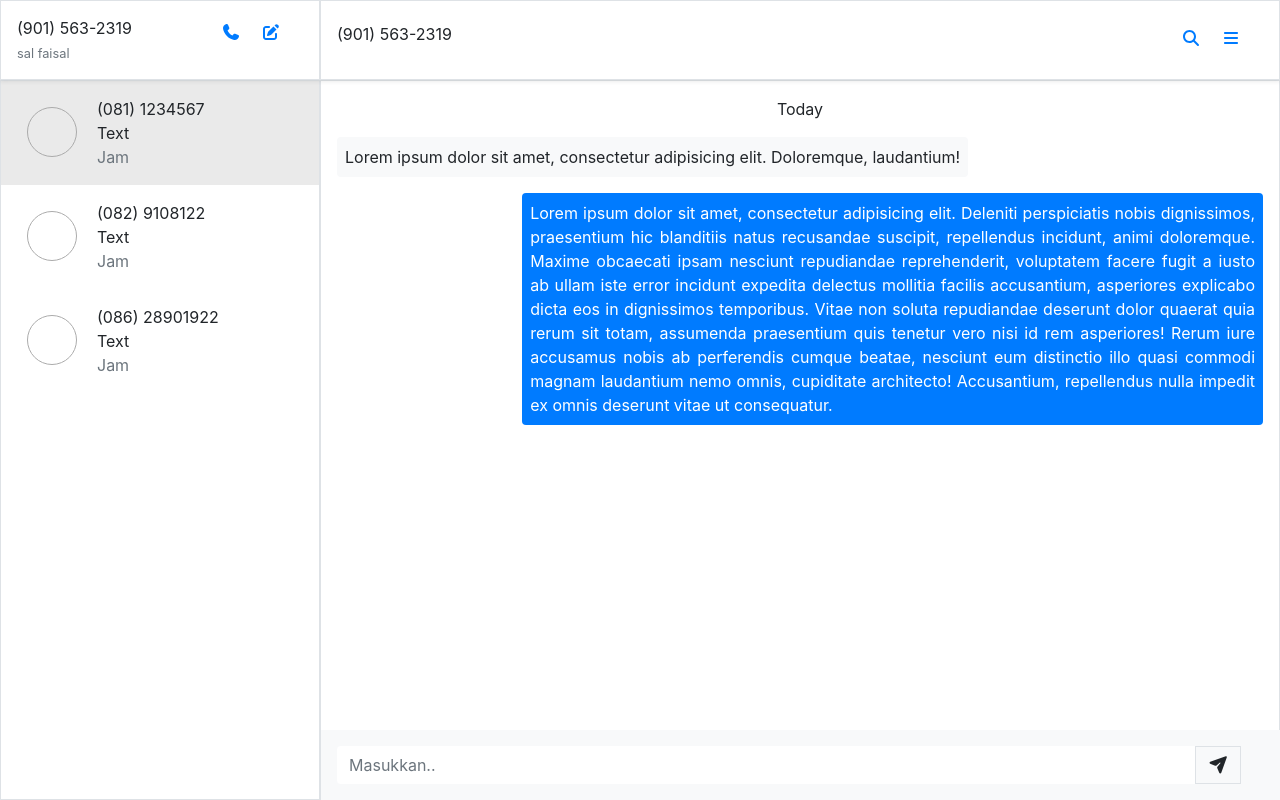
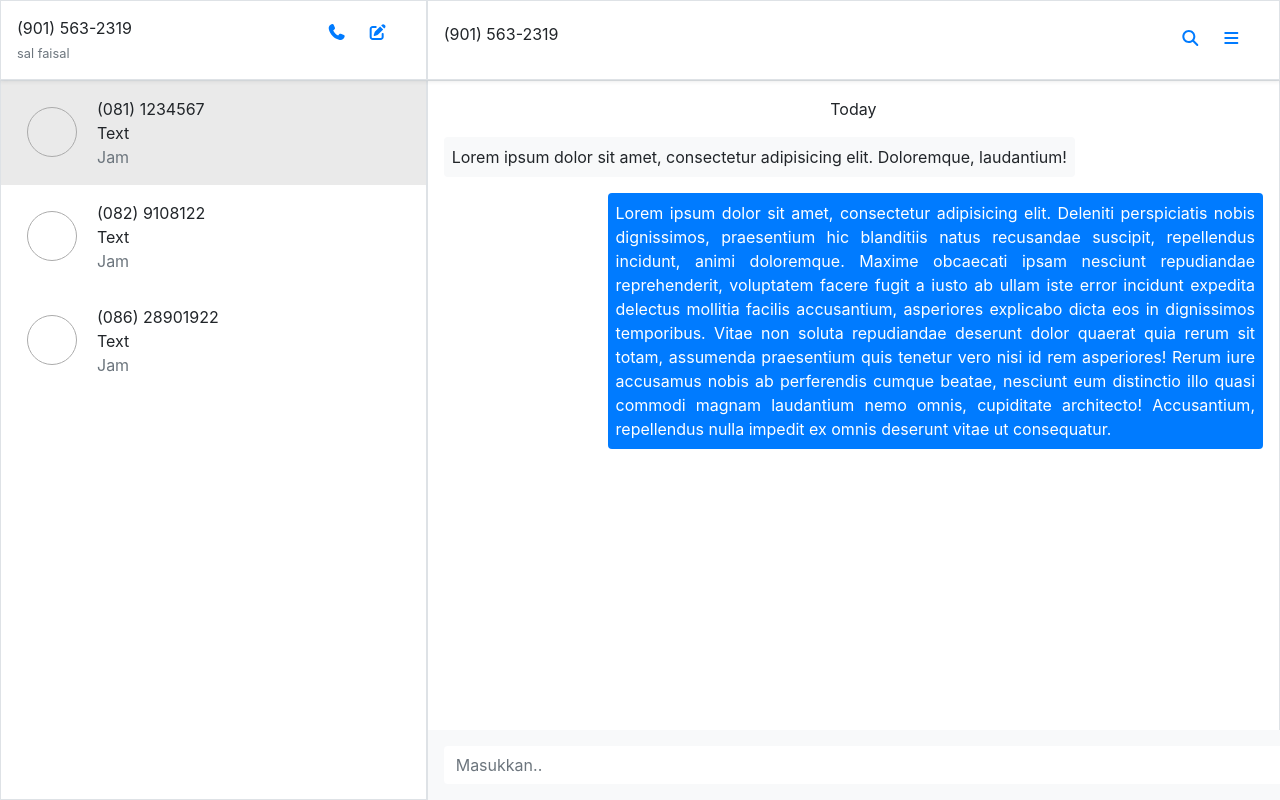
Before and after one commit to faisalach/textnow, a plain HTML site: page index.html in a window 1280 px wide. Drawn offline with Linux system fonts and the light colour scheme.

Commit message:
v1 responsive

```diff
--- a/index.html
+++ b/index.html
@@ -11,7 +11,7 @@
 	<div class="">
 
 		<div class="row header m-0 shadow-sm">
-			<div class="col-md-3 m-0 row p-4 border relative">
+			<div class="col-lg-4 col-md-6 col m-0 row p-4 border relative">
 
 				<div class="row tengah pl-3">
 					<div class="col">
@@ -29,7 +29,7 @@
 				</div>
 
 			</div>
-			<div class="col-md border relative d-md-flex d-none">
+			<div class="col border relative d-md-flex d-none">
 
 				<div class="row tengah withContact">
 					<div class="col ml-3">
@@ -59,8 +59,8 @@
 
 
 		<div class="row body m-0">
-			<div class="col-3 border m-0 p-0 overflow-y-scroll boxContact">
-				<div class="contact p-3 active">
+			<div class="col-lg-4 col-md-6 col border m-0 p-0 overflow-y-scroll boxContact">
+				<div class="contact p-3">
 					<div class="contactImg float-left">
 						<img src="" alt="">
 					</div>
@@ -94,7 +94,7 @@
 					<div class="clear"></div>
 				</div>
 			</div>
-			<div class="col-9 border p-0 room-chat overflow-y-scroll">
+			<div class="col-lg-8 col-md-6 border p-0 room-chat overflow-y-scroll d-md-flex d-none">
 				<div class="chatBox p-3">
 					<div class="date-chat text-center">Today </div>
 
--- a/js/script.js
+++ b/js/script.js
@@ -1,5 +1,6 @@
 $(function() {
 	$('.newContact').addClass('d-none');
+	$('.contact')[0].classList.add('active');
 	$('.addNewContact').on('click',function(e) {
 		e.preventDefault();
 		$('.contact').removeClass('active');
```
